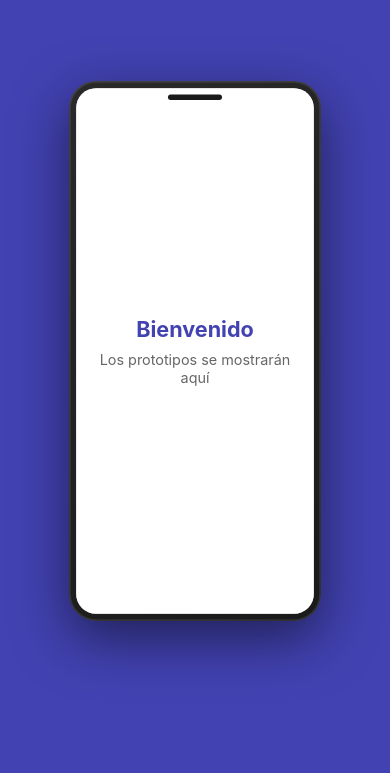
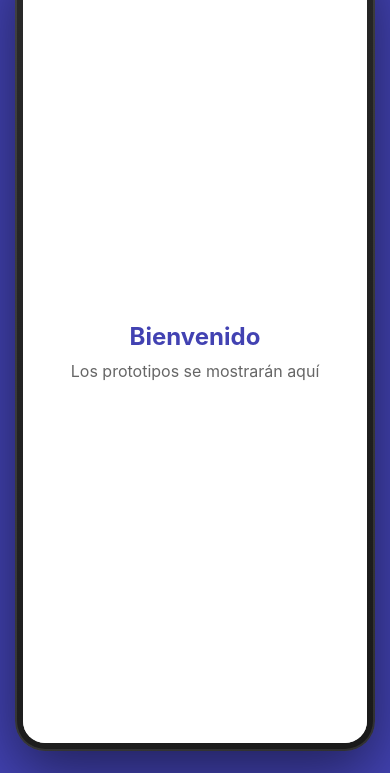
Before and after one commit to agustinarone/lank-prototipos, a plain HTML site: page index.html in a window 390 px wide. Shown: the part 71-844 px from the top of the page. Drawn offline with Linux system fonts and the light colour scheme.

Commit message:
Fix mobile frame dimensions to always be 360x800px

```diff
--- a/styles.css
+++ b/styles.css
@@ -47,10 +47,14 @@ body {
     letter-spacing: 2px;
 }
 
-/* Mobile Frame Android - Centrado */
+/* Mobile Frame Android - Centrado - Dimensiones fijas */
 .mobile-frame {
-    width: 300px;
+    width: 360px;
     height: 800px;
+    min-width: 360px;
+    max-width: 360px;
+    min-height: 800px;
+    max-height: 800px;
     background: linear-gradient(145deg, #2a2a2a, #1a1a1a);
     border-radius: 30px;
     padding: 8px;
@@ -58,6 +62,7 @@ body {
         0 20px 60px rgba(0, 0, 0, 0.5),
         inset 0 0 0 2px rgba(255, 255, 255, 0.1);
     position: relative;
+    flex-shrink: 0;
 }
 
 .mobile-frame::before {
@@ -134,24 +139,8 @@ body {
     color: #666;
 }
 
-/* Responsive - Ajustes para pantallas más pequeñas */
-@media (max-height: 900px) {
-    .mobile-frame {
-        transform: scale(0.9);
-    }
-
-    .logo-container {
-        top: 20px;
-        left: 20px;
-    }
-}
-
+/* Responsive - Solo ajustes menores del logo en pantallas pequeñas */
 @media (max-width: 768px) {
-    .mobile-frame {
-        width: 280px;
-        height: 600px;
-    }
-
     .logo-container {
         top: 15px;
         left: 15px;
```
